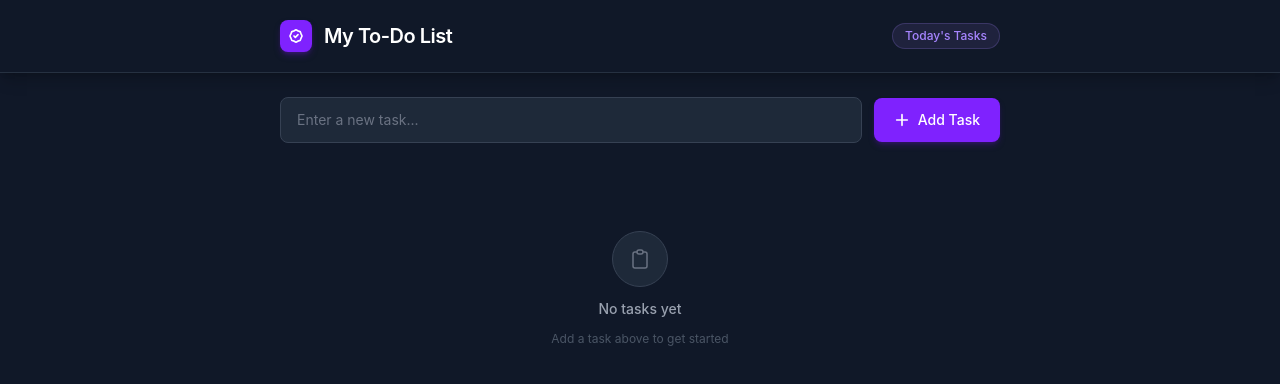
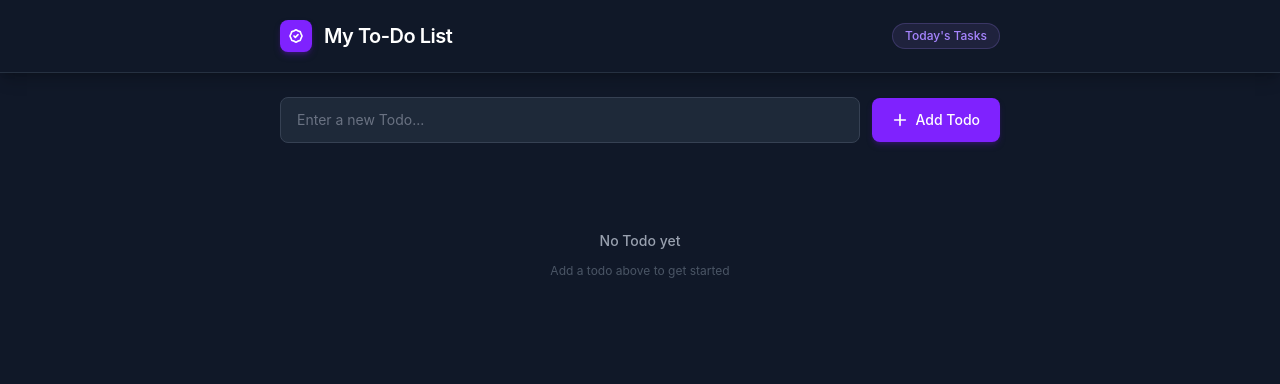
Before and after one commit to Prateek-saraswat/Todo_Application, a React (Vite) app: page / in a window 1280 px wide. Shown: the top 384 px of the page. Built offline with nearby package versions, Linux system fonts and the light colour scheme.

Commit message:
edit todo functionality improved

```diff
--- a/src/components/AddTodo.jsx
+++ b/src/components/AddTodo.jsx
@@ -18,15 +18,13 @@ function AddTodo({ onAddTodo }) {
     <div className="w-full max-w-3xl mx-auto px-6 py-6">
       <form onSubmit={handleAddTodo} className="flex items-center gap-3">
 
-        {/* Input */}
         <input
           onChange={handleTodoInput}
           value={newTodo}
-          placeholder="Enter a new task..."
+          placeholder="Enter a new Todo..."
           className="flex-1 bg-gray-800 text-white placeholder-gray-500 text-sm px-4 py-3 rounded-lg border border-gray-700 focus:outline-none focus:border-violet-500 focus:ring-1 focus:ring-violet-500 transition-all duration-200"
         />
 
-        {/* Button */}
         <button
           type="submit"
           className="flex items-center gap-2 bg-violet-600 hover:bg-violet-500 active:scale-95 text-white text-sm font-medium px-5 py-3 rounded-lg transition-all duration-200 shadow-md shadow-violet-900/40 cursor-pointer"
@@ -34,7 +32,7 @@ function AddTodo({ onAddTodo }) {
           <svg className="w-4 h-4" fill="none" viewBox="0 0 24 24" stroke="currentColor" strokeWidth={2.5}>
             <path strokeLinecap="round" strokeLinejoin="round" d="M12 4v16m8-8H4" />
           </svg>
-          Add Task
+          Add Todo
         </button>
 
       </form>
--- a/src/components/TodoItem.jsx
+++ b/src/components/TodoItem.jsx
@@ -17,29 +17,12 @@ function TodoItem({ todo, onDelete, onToggleComplete, onEdit }) {
     }
 
     return (
-        <div className={`group flex items-center gap-4 px-5 py-4 rounded-lg border transition-all duration-200
+        <div className={`flex items-center gap-4 px-5 py-4 rounded-lg border transition-all duration-200
             ${todo.isCompleted
                 ? "bg-gray-800/40 border-gray-700/40"
                 : "bg-gray-800 border-gray-700 hover:border-violet-500/50 hover:shadow-md hover:shadow-violet-900/20"
             }`}
         >
-            {/* Checkbox */}
-            <button
-                onClick={handleToggleComplete}
-                className={`flex-shrink-0 w-5 h-5 rounded-full border-2 flex items-center justify-center transition-all duration-200 cursor-pointer
-                    ${todo.isCompleted
-                        ? "bg-violet-600 border-violet-600"
-                        : "border-gray-500 hover:border-violet-400"
-                    }`}
-            >
-                {todo.isCompleted && (
-                    <svg className="w-3 h-3 text-white" fill="none" viewBox="0 0 24 24" stroke="currentColor" strokeWidth={3}>
-                        <path strokeLinecap="round" strokeLinejoin="round" d="M5 13l4 4L19 7" />
-                    </svg>
-                )}
-            </button>
-
-            {/* Text / Edit Input */}
             {isEditing ? (
                 <div className="flex items-center gap-2 flex-1">
                     <input
@@ -63,35 +46,36 @@ function TodoItem({ todo, onDelete, onToggleComplete, onEdit }) {
                 </div>
             ) : (
                 <span className={`flex-1 text-sm transition-all duration-200
-                    ${todo.isCompleted
-                        ? "line-through text-gray-500"
-                        : "text-gray-100"
-                    }`}
+                    ${todo.isCompleted ? "line-through text-gray-500" : "text-gray-100"}`}
                 >
                     {todo.text}
                 </span>
             )}
 
-            {/* Action Buttons - visible on hover */}
+            {/* Action Buttons */}
             {!isEditing && (
-                <div className="flex items-center gap-2 opacity-0 group-hover:opacity-100 transition-opacity duration-200">
+                <div className="flex items-center gap-2">
+                    <button
+                        onClick={handleToggleComplete}
+                        className={`text-xs font-medium px-3 py-2 rounded-lg active:scale-95 transition-all duration-200 cursor-pointer
+                            ${todo.isCompleted
+                                ? "text-violet-400 bg-violet-400/10 hover:bg-violet-400/20"
+                                : "text-gray-400 bg-gray-700 hover:text-violet-400 hover:bg-violet-400/10"
+                            }`}
+                    >
+                        {todo.isCompleted ? "Undo" : "Done"}
+                    </button>
                     <button
                         onClick={() => setIsEditing(true)}
-                        className="p-2 text-gray-400 hover:text-violet-400 hover:bg-violet-400/10 rounded-lg transition-all duration-200 cursor-pointer"
-                        title="Edit"
+                        className="text-xs font-medium text-gray-400 bg-gray-700 hover:text-violet-400 hover:bg-violet-400/10 px-3 py-2 rounded-lg active:scale-95 transition-all duration-200 cursor-pointer"
                     >
-                        <svg className="w-4 h-4" fill="none" viewBox="0 0 24 24" stroke="currentColor" strokeWidth={2}>
-                            <path strokeLinecap="round" strokeLinejoin="round" d="M15.232 5.232l3.536 3.536M9 11l6.586-6.586a2 2 0 112.828 2.828L11.828 13.828A2 2 0 0110 14H8v-2a2 2 0 01.586-1.414z" />
-                        </svg>
+                        Edit
                     </button>
                     <button
                         onClick={handleDelete}
-                        className="p-2 text-gray-400 hover:text-red-400 hover:bg-red-400/10 rounded-lg transition-all duration-200 cursor-pointer"
-                        title="Delete"
+                        className="text-xs font-medium text-gray-400 bg-gray-700 hover:text-red-400 hover:bg-red-400/10 px-3 py-2 rounded-lg active:scale-95 transition-all duration-200 cursor-pointer"
                     >
-                        <svg className="w-4 h-4" fill="none" viewBox="0 0 24 24" stroke="currentColor" strokeWidth={2}>
-                            <path strokeLinecap="round" strokeLinejoin="round" d="M19 7l-.867 12.142A2 2 0 0116.138 21H7.862a2 2 0 01-1.995-1.858L5 7m5 4v6m4-6v6M9 7h6m2 0a1 1 0 00-1-1h-4a1 1 0 00-1 1m-2 0h10" />
-                        </svg>
+                        Delete
                     </button>
                 </div>
             )}
--- a/src/components/TodoList.jsx
+++ b/src/components/TodoList.jsx
@@ -5,13 +5,9 @@ export default function TodoList({ allTodos, onDelete, onToggleComplete, onEdit
     if (allTodos.length === 0) {
         return (
             <div className="w-full max-w-3xl mx-auto px-6 py-16 flex flex-col items-center gap-3">
-                <div className="w-14 h-14 rounded-full bg-gray-800 border border-gray-700 flex items-center justify-center">
-                    <svg className="w-6 h-6 text-gray-500" fill="none" viewBox="0 0 24 24" stroke="currentColor" strokeWidth={1.5}>
-                        <path strokeLinecap="round" strokeLinejoin="round" d="M9 5H7a2 2 0 00-2 2v12a2 2 0 002 2h10a2 2 0 002-2V7a2 2 0 00-2-2h-2M9 5a2 2 0 002 2h2a2 2 0 002-2M9 5a2 2 0 012-2h2a2 2 0 012 2" />
-                    </svg>
-                </div>
-                <p className="text-gray-400 text-sm font-medium">No tasks yet</p>
-                <p className="text-gray-600 text-xs">Add a task above to get started</p>
+
+                <p className="text-gray-400 text-sm font-medium">No Todo yet</p>
+                <p className="text-gray-600 text-xs">Add a todo above to get started</p>
             </div>
         )
     }
```
